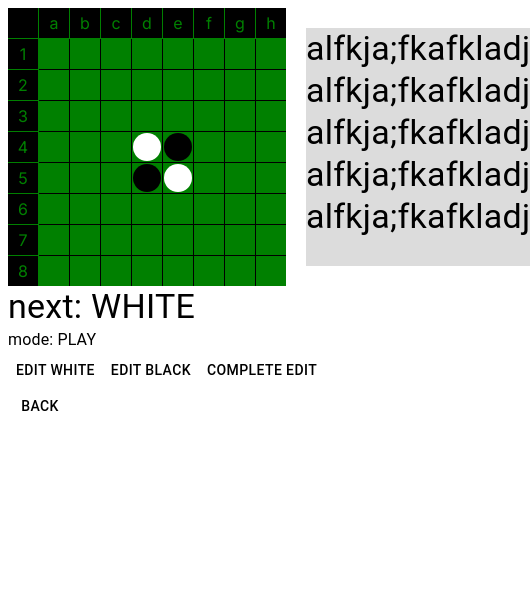
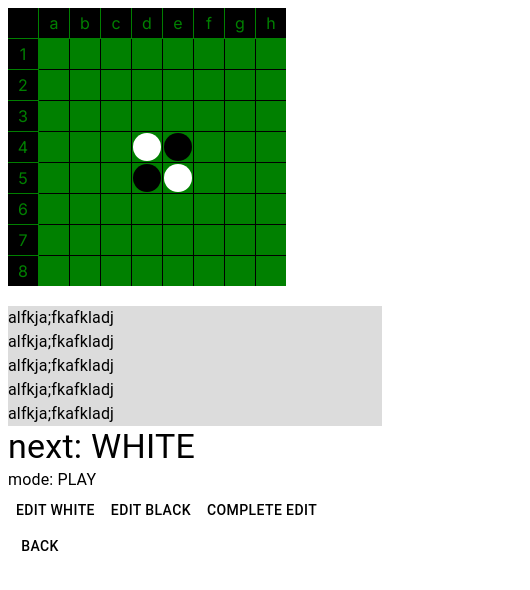
Before and after one commit to Riku-Hatano/othello2, a Next.js app: page / in a window 390 px wide. Shown: the top 590 px of the page, 530 px wide, since content can reach past the window. Built offline with nearby package versions, Linux system fonts and the light colour scheme.

Commit message:
add: Score.tsx added responsive styles

```diff
--- a/app/page.tsx
+++ b/app/page.tsx
@@ -16,7 +16,15 @@
 
   return (
     <Grid>
-      <Grid sx={{ display: "flex" }}>
+      <Grid
+        sx={{
+          display: "flex",
+          flexDirection: {
+            xs: "column",
+            md: "row",
+          },
+        }}
+      >
         <BoardFrame>
           <Grid
             sx={{
--- a/components/Score.tsx
+++ b/components/Score.tsx
@@ -2,12 +2,21 @@
 
 const Score = () => {
   return (
-    <Grid sx={{ backgroundColor: "gainsboro", margin: "20px", width: "100%" }}>
-      <Typography variant="h4">alfkja;fkafkladj</Typography>
-      <Typography variant="h4">alfkja;fkafkladj</Typography>
-      <Typography variant="h4">alfkja;fkafkladj</Typography>
-      <Typography variant="h4">alfkja;fkafkladj</Typography>
-      <Typography variant="h4">alfkja;fkafkladj</Typography>
+    <Grid
+      sx={{
+        backgroundColor: "gainsboro",
+        width: "100%",
+        margin: {
+          xs: "20px 40px 0 0",
+          md: "0 20px",
+        },
+      }}
+    >
+      <Typography variant="body1">alfkja;fkafkladj</Typography>
+      <Typography variant="body1">alfkja;fkafkladj</Typography>
+      <Typography variant="body1">alfkja;fkafkladj</Typography>
+      <Typography variant="body1">alfkja;fkafkladj</Typography>
+      <Typography variant="body1">alfkja;fkafkladj</Typography>
     </Grid>
   );
 };
```
